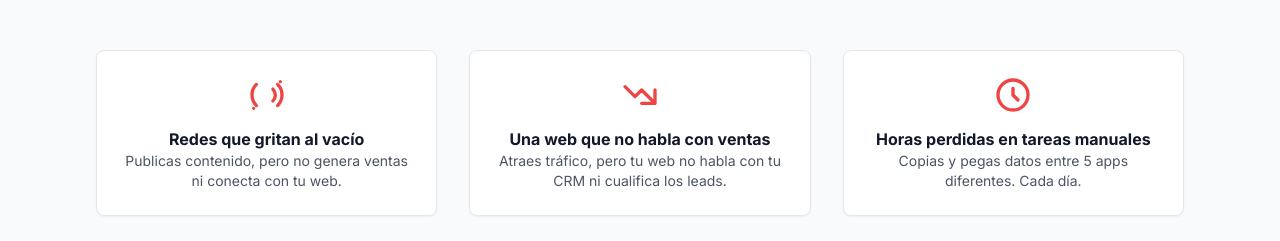
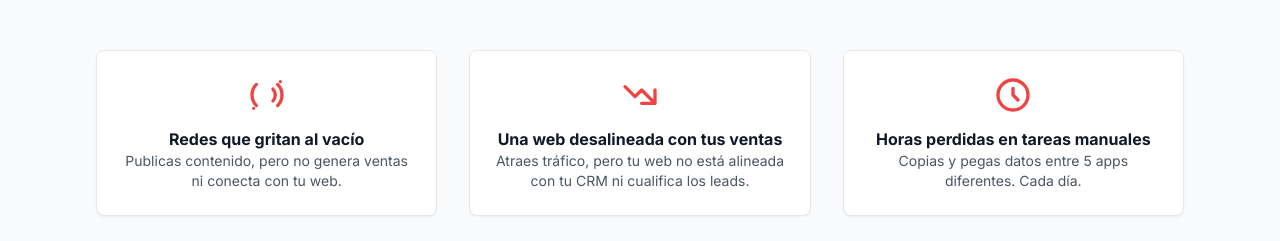
Before and after one commit to infosyncrodigital-cyber/syncro-web, a Vue app: page / in a window 1280 px wide. Shown: the part 980-1221 px from the top of the page. Built offline with nearby package versions, Linux system fonts and the light colour scheme.

Commit message:
Cambio de problem frase card

```diff
--- a/src/components/Problem.vue
+++ b/src/components/Problem.vue
@@ -8,8 +8,8 @@ const problems = [
     iconPath: 'M15.536 8.464a5 5 0 010 7.072M20 4v.01M4 20v.01M18.364 5.636a9 9 0 010 12.728M5.636 18.364a9 9 0 010-12.728'
   },
   {
-    title: 'Una web que no habla con ventas',
-    description: 'Atraes tráfico, pero tu web no habla con tu CRM ni cualifica los leads.',
+    title: 'Una web desalineada con tus ventas',
+    description: 'Atraes tráfico, pero tu web no está alineada con tu CRM ni cualifica los leads.',
     iconPath: 'M13 17h8m0 0V9m0 8l-8-8-4 4-6-6'
   },
   {
```
